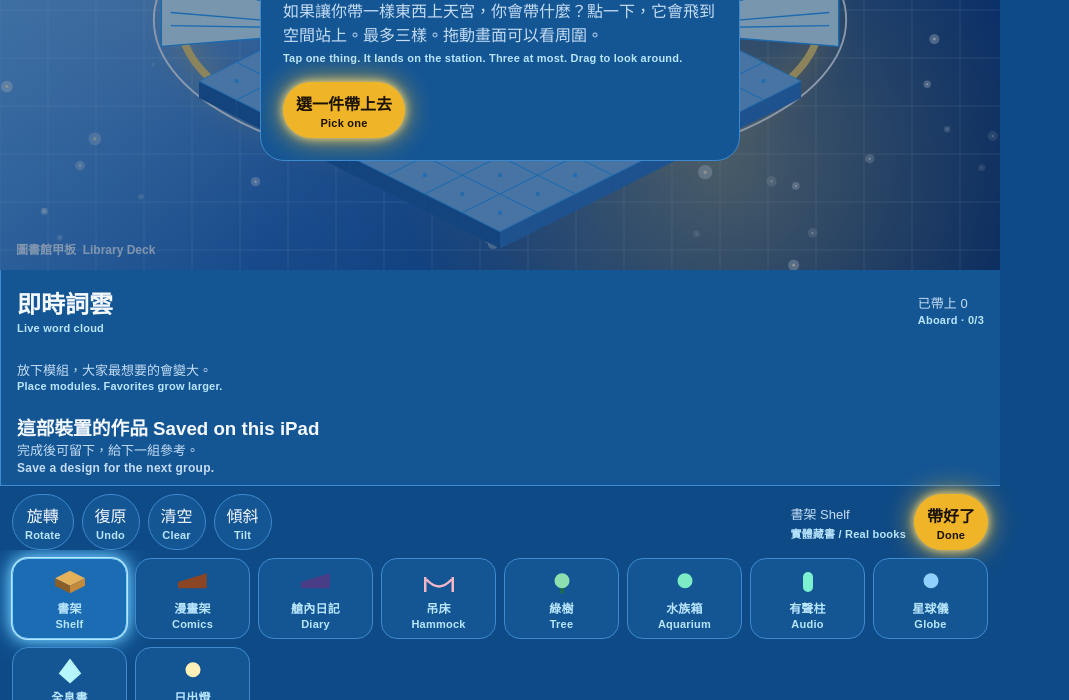
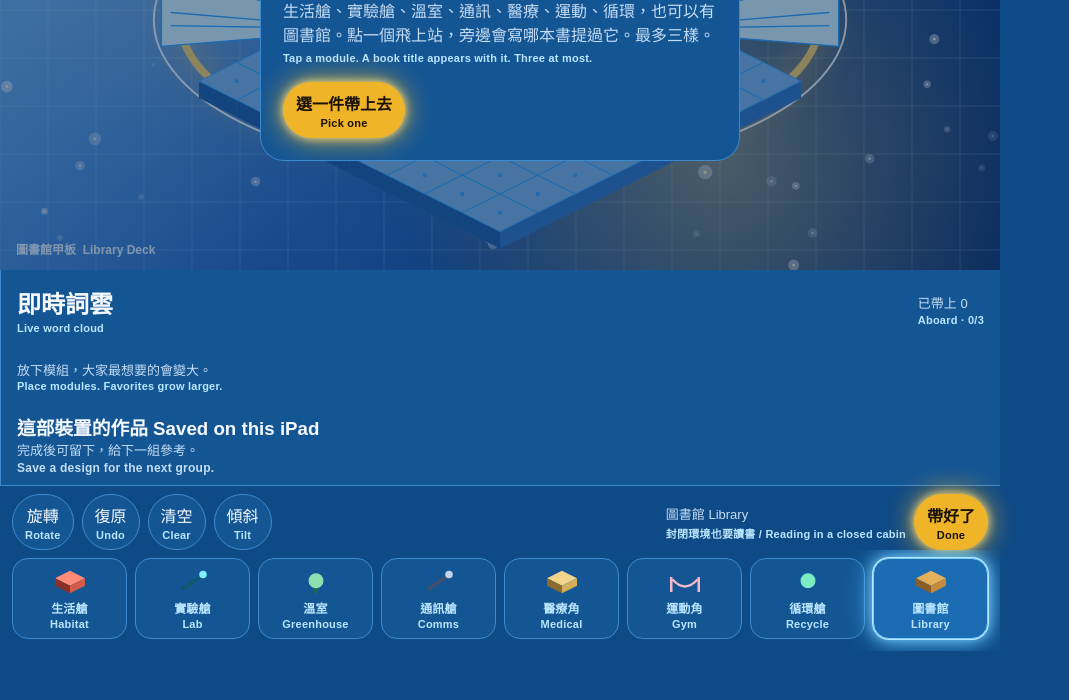
Before and after one commit to kcsslibrary/space-library, a plain HTML site: page index.html in a window 1280 px wide. Shown: the part 355-1055 px from the top of the page, without its empty margins (0-1069 px from the left). After the commit the page ends 1006 px from the top, so only its background shows below. Drawn offline with Linux system fonts and the light colour scheme; animation ran at ten frames a second.

Commit message:
Map station modules to survival needs and books

```diff
--- a/index.html
+++ b/index.html
@@ -116,10 +116,10 @@
 	const BLOCK_MAP = Object.fromEntries([
 		{
 			id: "shelf",
-			name: "書架",
-			en: "Shelf",
-			hint: "實體藏書",
-			hintEn: "Real books",
+			name: "圖書館",
+			en: "Library",
+			hint: "封閉環境也要讀書",
+			hintEn: "Reading in a closed cabin",
 			shape: "cube",
 			top: "#e2b15a",
 			left: "#8a5e28",
@@ -164,10 +164,10 @@
 		},
 		{
 			id: "bunk",
-			name: "吊床",
-			en: "Hammock",
-			hint: "失重裡讀書",
-			hintEn: "Read in zero-g",
+			name: "運動角",
+			en: "Gym",
+			hint: "失重會讓肌肉萎縮",
+			hintEn: "Weightlessness wastes muscle",
 			shape: "hammock",
 			top: "#f3b7c8",
 			left: "#8a4d62",
@@ -236,10 +236,10 @@
 		},
 		{
 			id: "plant",
-			name: "綠樹",
-			en: "Tree",
-			hint: "天宮種過水稻",
-			hintEn: "Tiangong grew rice",
+			name: "溫室",
+			en: "Greenhouse",
+			hint: "太空裡要自己種糧",
+			hintEn: "Grow food in space",
 			shape: "tree",
 			top: "#8ee0b0",
 			left: "#1d6b48",
@@ -284,10 +284,10 @@
 		},
 		{
 			id: "dish",
-			name: "觀景碟",
-			en: "Dish",
-			hint: "碟形天線角",
-			hintEn: "A viewing dish",
+			name: "通訊艙",
+			en: "Comms",
+			hint: "和地面保持聯絡",
+			hintEn: "Stay in touch with Earth",
 			shape: "dish",
 			top: "#c5d4ea",
 			left: "#3e5270",
@@ -368,10 +368,10 @@
 		},
 		{
 			id: "desk",
-			name: "借還台",
-			en: "Desk",
-			hint: "低櫃借書",
-			hintEn: "Borrow and return",
+			name: "醫療角",
+			en: "Medical",
+			hint: "輻射和身體都要顧",
+			hintEn: "Watch radiation and the body",
 			shape: "cube",
 			top: "#f2d48a",
 			left: "#8a6a2e",
@@ -392,10 +392,10 @@
 		},
 		{
 			id: "journal",
-			name: "天和閱讀角",
-			en: "Tianhe Nook",
-			hint: "核心艙裡的讀書位",
-			hintEn: "A reading spot in the core",
+			name: "生活艙",
+			en: "Habitat",
+			hint: "睡覺、吃飯、調適心情",
+			hintEn: "Sleep, eat, stay steady",
 			shape: "cube",
 			top: "#ff8b7a",
 			left: "#8a3028",
@@ -416,10 +416,10 @@
 		},
 		{
 			id: "beidou",
-			name: "觀測角",
-			en: "Lookout",
-			hint: "像天韻相機看地球",
-			hintEn: "Look down like MUSICO",
+			name: "實驗艙",
+			en: "Lab",
+			hint: "天宮的問天和夢天",
+			hintEn: "Wentian and Mengtian",
 			shape: "dish",
 			top: "#7ef0ff",
 			left: "#0e5870",
@@ -452,10 +452,10 @@
 		},
 		{
 			id: "pulse",
-			name: "水族箱",
-			en: "Aquarium",
-			hint: "斑馬魚和植物同住",
-			hintEn: "Fish and plants together",
+			name: "循環艙",
+			en: "Recycle",
+			hint: "水和廢物要循環",
+			hintEn: "Cycle water and waste",
 			shape: "orb",
 			top: "#7decc4",
 			left: "#0e6b58",
@@ -579,17 +579,49 @@
 		20
 	];
 	const BRING_IDS = [
-		"shelf",
-		"comic",
-		"classic",
+		"journal",
+		"beidou",
+		"plant",
+		"dish",
+		"desk",
 		"bunk",
-		"plant",
 		"pulse",
-		"audio",
-		"atlas",
-		"holo",
-		"orbit"
+		"shelf"
 	];
+	const READS = {
+		journal: {
+			book: "書：航天員傳記，寫生活艙裡的一天",
+			bookEn: "Book: an astronaut biography, one day in the habitat"
+		},
+		beidou: {
+			book: "書：太空實驗科普。天宮真的有實驗艙",
+			bookEn: "Book: space-lab science. Tiangong really has labs"
+		},
+		plant: {
+			book: "書：《火星救援》The Martian，自己種糧食",
+			bookEn: "Book: The Martian, growing food"
+		},
+		dish: {
+			book: "書：地面控制中心的任務故事",
+			bookEn: "Book: stories from mission control"
+		},
+		desk: {
+			book: "書：太空醫學，輻射和身體",
+			bookEn: "Book: space medicine, radiation and the body"
+		},
+		bunk: {
+			book: "書：失重與人體。天宮每天運動兩小時",
+			bookEn: "Book: the body in weightlessness. Two hours of exercise"
+		},
+		pulse: {
+			book: "書：《火星救援》的水循環，《太空移民》的封閉系統",
+			bookEn: "Book: water in The Martian, closed systems in space-settlement books"
+		},
+		shelf: {
+			book: "如果太空站有圖書館：書幫人撐過封閉的日子",
+			bookEn: "If the station had a library: books steady a closed life"
+		}
+	};
 	function stationGrid() {
 		const grid = emptyGrid();
 		grid[11] = ["gate"];
@@ -626,16 +658,16 @@
 	}
 	const THOUGHTS = [
 		{
-			zh: "天和是家，所以要有一個讀書角。",
-			en: "Tianhe is home, so it needs a reading nook."
-		},
-		{
-			zh: "窗邊可以讀書，再出去看地球。",
-			en: "Read by the window, then go out and see Earth."
-		},
-		{
-			zh: "水族箱旁邊，放一本觀察筆記。",
-			en: "Keep an observation notebook by the aquarium."
+			zh: "生活艙要有書，人才住得下去。",
+			en: "A habitat needs books if people are to live there."
+		},
+		{
+			zh: "溫室和循環艙，小說裡早就寫過。",
+			en: "Greenhouses and recycling are already in the novels."
+		},
+		{
+			zh: "如果太空站有圖書館，我想帶一本去。",
+			en: "If the station had a library, I would bring a book."
 		}
 	];
 	const STORAGE_KEY = "space-library-designs-v2";
@@ -1595,8 +1627,8 @@
   <div id="brief" class="veil">
     <div class="card">
       <p class="kicker">看完展覽再建造 See the display first</p>
-      <h2>你會帶什麼？<span>What would you bring?</span></h2>
-      <p>如果讓你帶一樣東西上天宮，你會帶什麼？點一下，它會飛到空間站上。最多三樣。拖動畫面可以看周圍。<span class="en">Tap one thing. It lands on the station. Three at most. Drag to look around.</span></p>
+      <h2>太空站要有什麼？<span>What does a station need?</span></h2>
+      <p>生活艙、實驗艙、溫室、通訊、醫療、運動、循環，也可以有圖書館。點一個飛上站，旁邊會寫哪本書提過它。最多三樣。<span class="en">Tap a module. A book title appears with it. Three at most.</span></p>
       <button id="start" class="gold" type="button">選一件帶上去<span>Pick one</span></button>
     </div>
   </div>
@@ -1731,7 +1763,9 @@
 			document.getElementById("trait-en").textContent = trait.titleEn;
 			document.getElementById("trait-body").textContent = trait.body;
 			document.getElementById("trait-body-en").textContent = trait.bodyEn;
-			document.getElementById("trait-read").textContent = trait.read;
+			const counts = guestCounts(cellsRef.current);
+			const books = BRING_IDS.filter((id) => counts[id] > 0 && READS[id]).map((id) => `${BLOCK_MAP[id].name}：${READS[id].book}`).join(" ");
+			document.getElementById("trait-read").textContent = books || trait.read;
 			document.getElementById("trait-read-en").textContent = trait.readEn;
 			renderCloud(document.getElementById("done-cloud"));
 		}
@@ -1786,7 +1820,8 @@
 		const spot = worldOf(slot, rotRef.current);
 		spawnBurst(particles, spot.x, spot.y - 40, BLOCK_MAP[id].top);
 		tone(640);
-		toast(`${BLOCK_MAP[id].name}飛上空間站了。 ${BLOCK_MAP[id].en} is aboard.`);
+		const read = READS[id];
+		toast(`${BLOCK_MAP[id].name}飛上空間站了。${read ? read.book : ""}`);
 		renderHud();
 	}
 	palette.addEventListener("click", (event) => {
```
